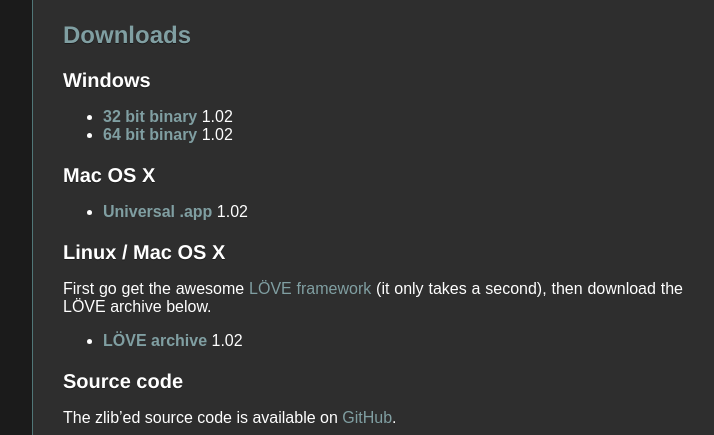
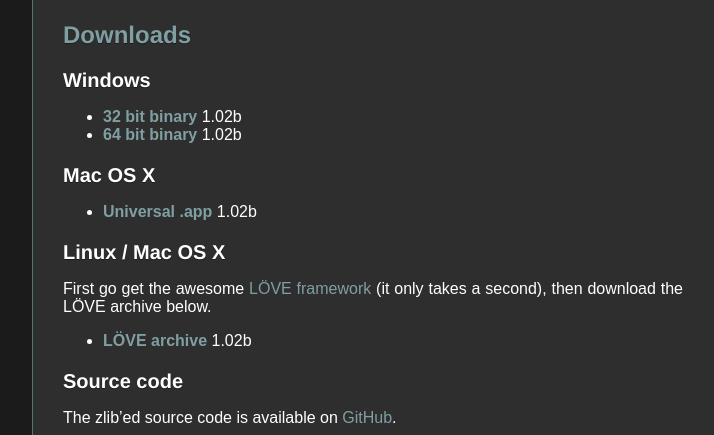
Before and after one commit to TangramGames/tangramgames.github.io, a Jekyll site: the page built from games/mrrescue/index.md, in a window 1280 px wide and 900 px high, scrolled down 1510 px. Shown: the part 152-587 px from the top of the window, without its empty margins (168-882 px from the left). Built offline with Jekyll 4.4.1, drawn with Linux system fonts in a browser that asks for light colours; some web fonts are replaced.

Commit message:
Update index.md

```diff
--- a/games/mrrescue/index.md
+++ b/games/mrrescue/index.md
@@ -36,19 +36,19 @@
 
 ### Windows ###
 
-* [**32 bit binary**](https://bitbucket.org/SimonLarsen/tangram-files/downloads/mrrescue-1.02b-win-x86.zip) 1.02
-* [**64 bit binary**](https://bitbucket.org/SimonLarsen/tangram-files/downloads/mrrescue-1.02b-win-x64.zip) 1.02
+* [**32 bit binary**](https://bitbucket.org/SimonLarsen/tangram-files/downloads/mrrescue-1.02b-win-x86.zip) 1.02b
+* [**64 bit binary**](https://bitbucket.org/SimonLarsen/tangram-files/downloads/mrrescue-1.02b-win-x64.zip) 1.02b
 
 ### Mac OS X ###
 
-* [**Universal .app**](https://bitbucket.org/SimonLarsen/tangram-files/downloads/mrrescue-1.02b.app.zip) 1.02
+* [**Universal .app**](https://bitbucket.org/SimonLarsen/tangram-files/downloads/mrrescue-1.02b.app.zip) 1.02b
 
 ### Linux / Mac OS X ###
 
 First go get the awesome [LÖVE framework](http://love2d.org/) (it only takes a second), then download
 the LÖVE archive below.
 
-* [**LÖVE archive**](https://bitbucket.org/SimonLarsen/tangram-files/downloads/mrrescue-1.02b-love.zip) 1.02
+* [**LÖVE archive**](https://bitbucket.org/SimonLarsen/tangram-files/downloads/mrrescue-1.02b-love.zip) 1.02b
 
 ### Source code ###
 
```
